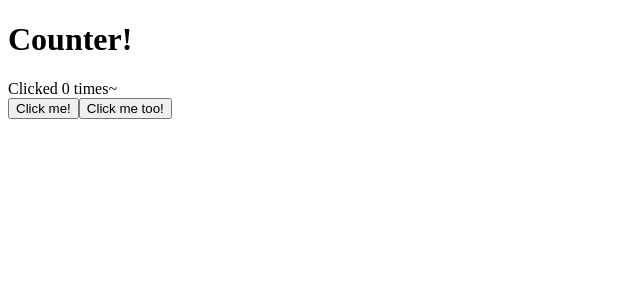
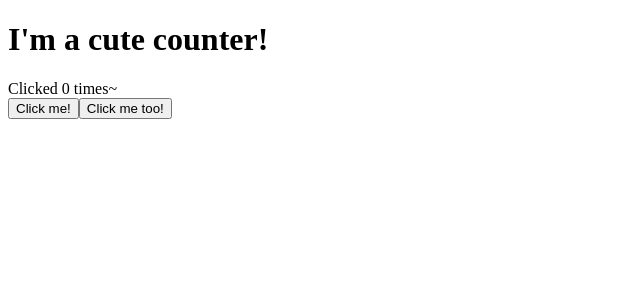
Before and after one commit to maryfsc/redux-project, a React (Create React App) app: page / in a window 1280 px wide. Shown: the top 300 px of the page, without its empty margins (0-640 px from the left). Built offline with nearby package versions, Linux system fonts and the light colour scheme.

Commit message:
cute counter

```diff
--- a/src/components/Counter/Counter.js
+++ b/src/components/Counter/Counter.js
@@ -5,7 +5,7 @@ import { connect } from 'react-redux'
 const Counter = ({ increment, decrement, clicks }) => {
   return (
     <>
-      <h1>Counter!</h1>
+      <h1>I'm a cute counter!</h1>
       <div>Clicked {clicks} times~</div>
       <button onClick={increment}>Click me!</button>
       <button onClick={decrement}>Click me too!</button>
```
